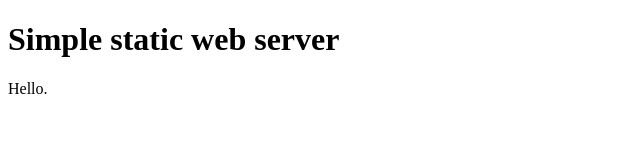
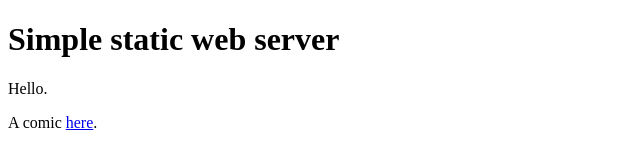
Before and after one commit to chronicweirdo/chronicreaderlib, a plain HTML site: page static/index.html in a window 1280 px wide. Shown: the full height of the page, 0-640 px from the left. Drawn offline with Linux system fonts and the light colour scheme.

Commit message:
adding a test comic

```diff
--- a/static/index.html
+++ b/static/index.html
@@ -3,5 +3,6 @@
 <body>
     <h1>Simple static web server</h1>
     <p>Hello.</p>
+    <p>A comic <a href="/books/Feature_Comics_111.cbz">here</a>.</p>
 </body>
 </html>
```
Also changed, not shown: 1 other file.
